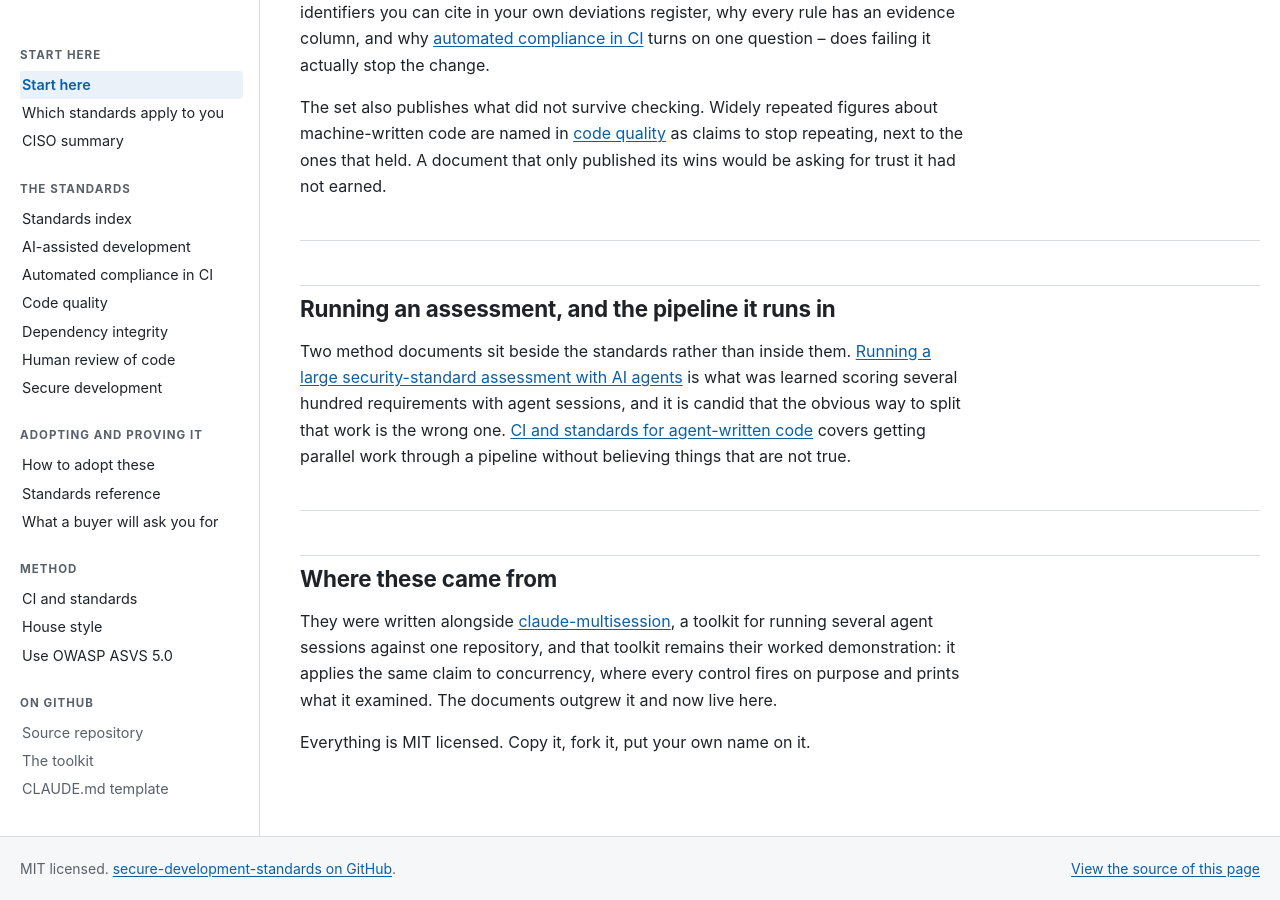
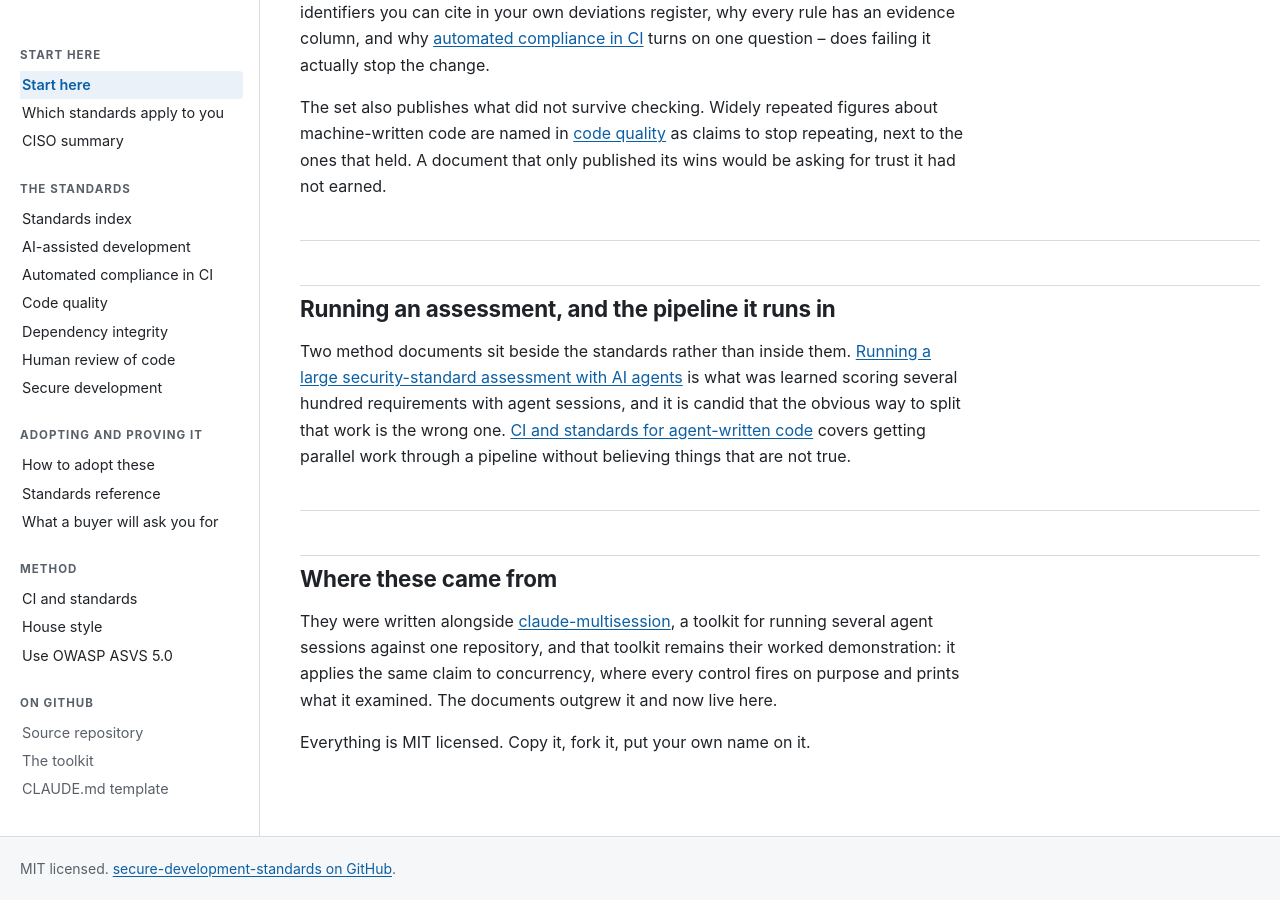
Before and after one commit to wshallwshall/secure-development-standards, a Jekyll site: the page built from docs/index.md, in a window 1280 px wide and 900 px high, scrolled down 1757 px. Built offline with Jekyll 4.4.1, drawn with Linux system fonts in a browser that asks for light colours; our own code applies the rules of GitHub Pages for plain Markdown files; part of the change alters nothing that is shown.

Commit message:
Two links to the same file, and I am the one who made them the same (#18)
Removes the footer's "View the source of this page". The owner asked why it was there, which was
the right question.

IT WAS NOT REDUNDANT UNTIL I MADE IT SO. It pointed at site.repo_url + /blob/main/docs/<page> --
the repository view, with history and blame, a genuinely different resource from anything else on
the page. Repointing it at the same-origin markdown was correct on its own terms, because a
github.com URL is unreachable on the network this site moved to serve. But it collapsed the link
onto the EXACT url the "Take a copy" block at the top of each page already offers.

MEASURED BEFORE DELETING RATHER THAN ARGUED. 12 of 17 pages carry a "Take a copy" block, and on
every one of them the footer link and the top-of-page link resolved to the same file. HS-3 -- one
fact lives in one place, and a second copy is where the two silently disagree -- is the rule that
decides it.

THE FIVE PAGES WITHOUT ONE, stated so the cost is on the record rather than discovered: index,
standards/OVERVIEW, STANDARDS-LANDSCAPE, HOUSE-STYLE and CI-AND-STANDARDS. The first three are
themselves indexes of every file in both formats, so on those the route IS the page. The last two
are method pages rather than documents anyone adopts or forks. That is the whole loss.

The "Take a copy" block is the better affordance regardless: it sits at the top where a reader
intending to fork will see it, and it offers the Word copy, which the footer link never did.

THE COMMENT LEFT BEHIND IS THE POINT OF THE COMMIT. A deleted link leaves nothing to read, so the
next person to notice the site has no source link adds one back, repoints it at the same place, and
re-creates the duplication. The layout now records that the absence is deliberate and what
measurement produced it.

121 tests green. Nothing outside the layout referenced the link.

Co-authored-by: Claude Opus 5 <noreply@anthropic.com>

```diff
--- a/docs/_layouts/default.html
+++ b/docs/_layouts/default.html
@@ -166,30 +166,26 @@
           <a href="{{ site.repo_url }}">secure-development-standards on GitHub</a>.
         </p>
         {%- comment -%}
-          `contains ".md"` is the condition, not merely `page.path`. docs/404.html is a page with a
-          path and NO markdown behind it, so the link rendered as href="/404.html" and offered the
-          reader "the source of this page" -- which served them the rendered 404 page again. Not
-          broken, and meaningless, which is the harder kind to notice.
+          THERE IS DELIBERATELY NO "VIEW THE SOURCE OF THIS PAGE" LINK HERE. It was removed on
+          2026-08-10 and should not come back without a reason that survives the measurement below.
+
+          It used to point at site.repo_url + /blob/main/docs/<page>, which was a genuinely
+          different resource from anything else on the page: the repository view, with history and
+          blame. Then it was repointed at the same-origin markdown, because a github.com URL is
+          unreachable on the network this site moved to Cloudflare to serve -- and that collapsed it
+          onto the EXACT url the "Take a copy" block at the top of each page already offers.
+
+          Measured: 12 of 17 pages carry that block, and on every one of them the two links resolved
+          to the same file. HS-3 -- one fact lives in one place -- is the rule that decides it.
+
+          The five without it are index, standards/OVERVIEW, STANDARDS-LANDSCAPE, HOUSE-STYLE and
+          CI-AND-STANDARDS. The first three are themselves indexes of the files in both formats, so
+          the route is the page. The last two are method pages rather than documents to adopt.
+
+          The "Take a copy" block is the better affordance in any case: it sits at the top where a
+          reader intending to fork will see it, and it offers the Word copy, which this link never
+          did.
         {%- endcomment -%}
-        {%- if page.path and page.path contains ".md" %}
-        {%- comment -%}
-          SAME-ORIGIN, and the reason is the whole point of the move. This used to link to
-          site.repo_url + /blob/main/docs/... -- a github.com URL, unreachable on the network this
-          site moved to Cloudflare to serve. The one reader most likely to want the raw text was the
-          one reader guaranteed not to get it.
-
-          Jekyll copies every .md to the site beside its rendered page, so the source is already
-          here on this host. Measured 2026-08-10: /ASVS-ASSESSMENT.md returns 200 and 92,327 bytes.
-          The GitHub link in the line above is kept, because it is genuinely useful to everyone else
-          and it is labelled as leaving the site -- but it is no longer the only route to the text.
-
-          THIS BLOCK IS LIQUID, NOT JINJA. It shipped once as {#- ... -#}, which Liquid does not
-          recognise, so ten lines of commentary rendered into the published footer.
-        {%- endcomment -%}
-        <p class="footer-line">
-          <a href="{{ page.path | relative_url }}">View the source of this page</a>
-        </p>
-        {%- endif %}
       </div>
     </footer>
   </body>
```
